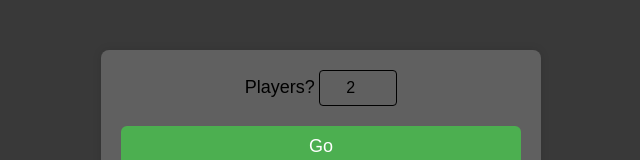
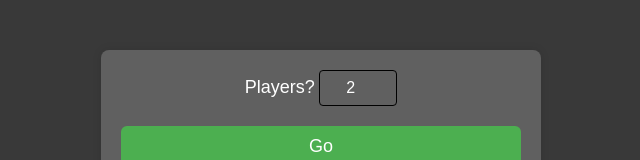
Before and after one commit to Asadshaik17/Random-Ordering, a plain HTML site: page index.html in a window 1280 px wide. Shown: the top 160 px of the page, without its empty margins (319-959 px from the left). Drawn offline with Linux system fonts and the light colour scheme.

Commit message:
text color

```diff
--- a/styles.css
+++ b/styles.css
@@ -15,6 +15,7 @@ body {
   .input-container {
     margin-bottom: 20px;
     text-align: center;
+    color: white;
   }
 
   .input-container label {
@@ -25,10 +26,11 @@ body {
     width: 60px;
     padding: 8px;
     font-size: 16px;
-    border: 1px solid black;
+    border: 1px solid rgb(0, 0, 0);
     border-radius: 4px;
     text-align: center;
     background-color: rgb(96,96,96);
+    color: white;
   }
 
   button {
```
